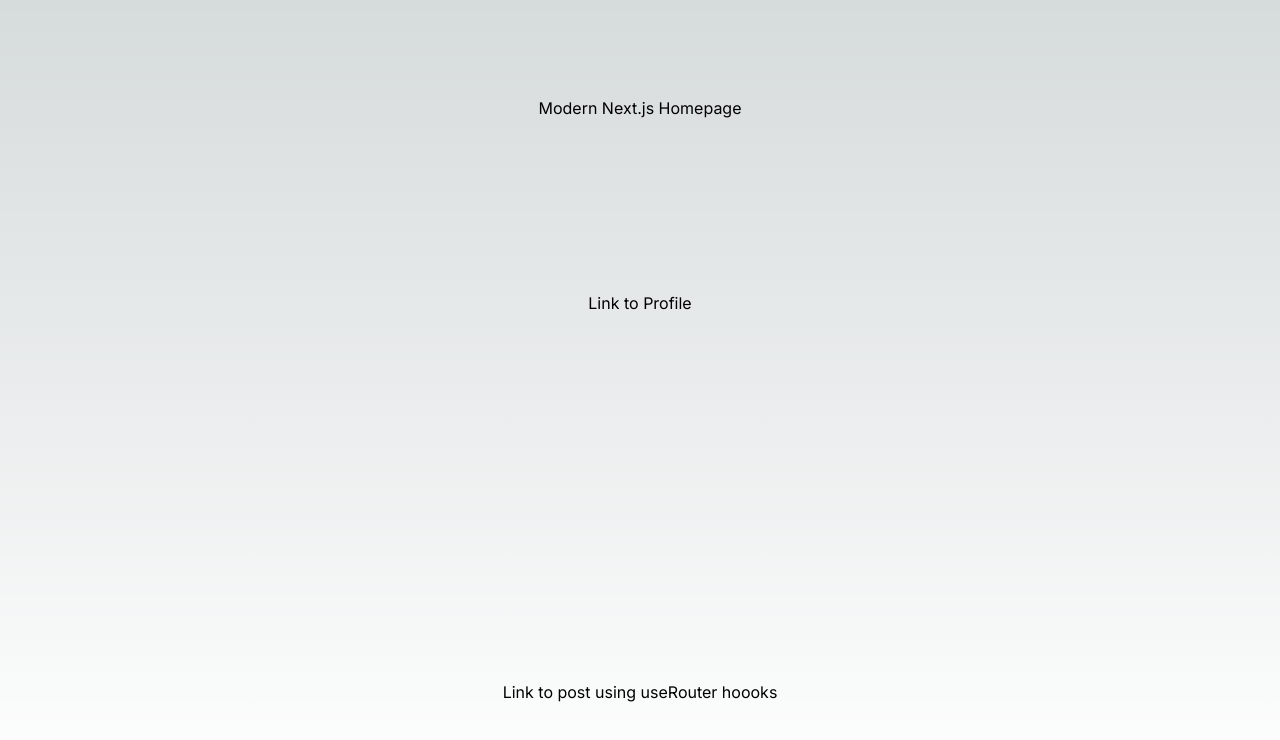
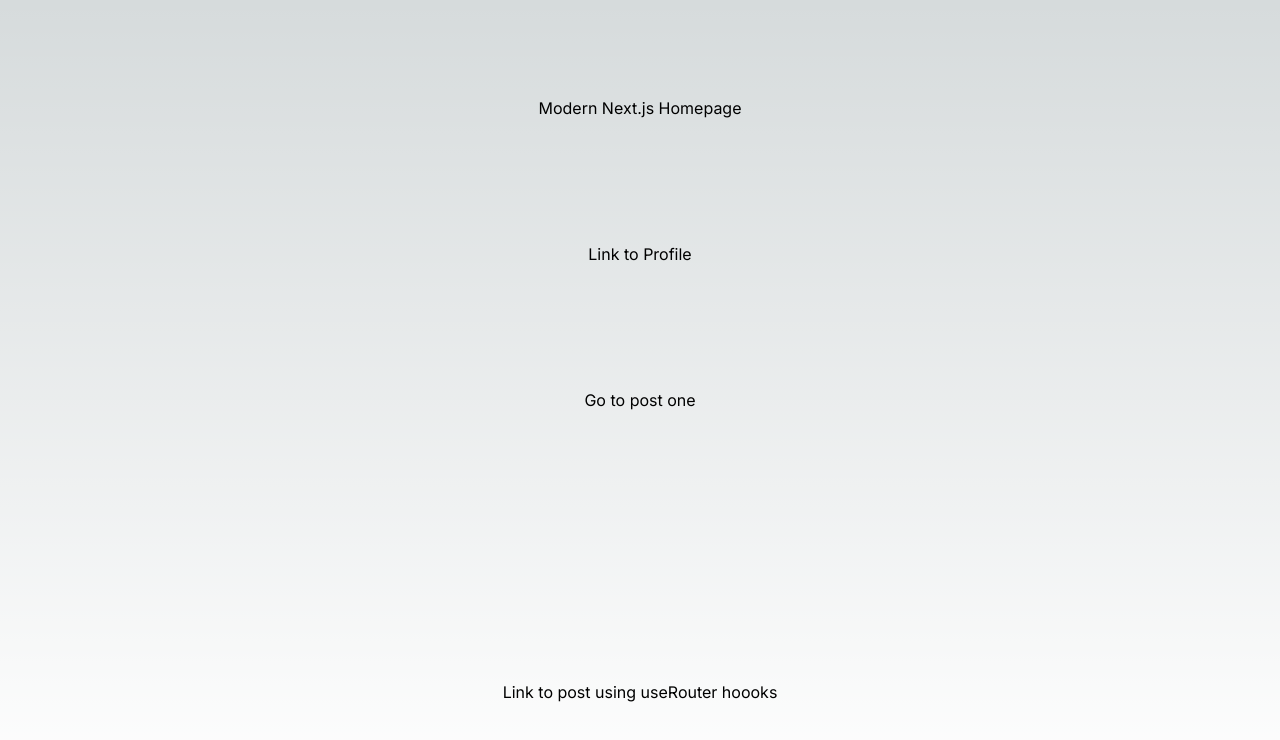
Before and after one commit to najim3/ultimate-next.js, a Next.js app in the folder intro/: page / in a window 1280 px wide. Shown: the top 740 px of the page. Built offline with nearby package versions, Linux system fonts and the light colour scheme.

Commit message:
# Parmas

```diff
--- a/intro/src/app/page.js
+++ b/intro/src/app/page.js
@@ -15,6 +15,7 @@
     <main className="flex min-h-screen flex-col items-center justify-between p-24">
       <h1>Modern Next.js Homepage</h1>
       <Link href={"/profile"}>Link to Profile</Link>
+      <Link href={"/posts/1"}>Go to post one</Link>
       <br />
       <button onClick={handleNavigation}>
         Link to post using useRouter hoooks
--- a/intro/src/app/posts/[postId]/page.js
+++ b/intro/src/app/posts/[postId]/page.js
@@ -1,6 +1,9 @@
 import React from "react";
 
-const SinglePage = () => {
+const SinglePage = ({ params }) => {
+  console.log("params from server component:", params);
+  console.log("params from server component:", params.postId);
+
   return <div>SinglePage</div>;
 };
 
```
